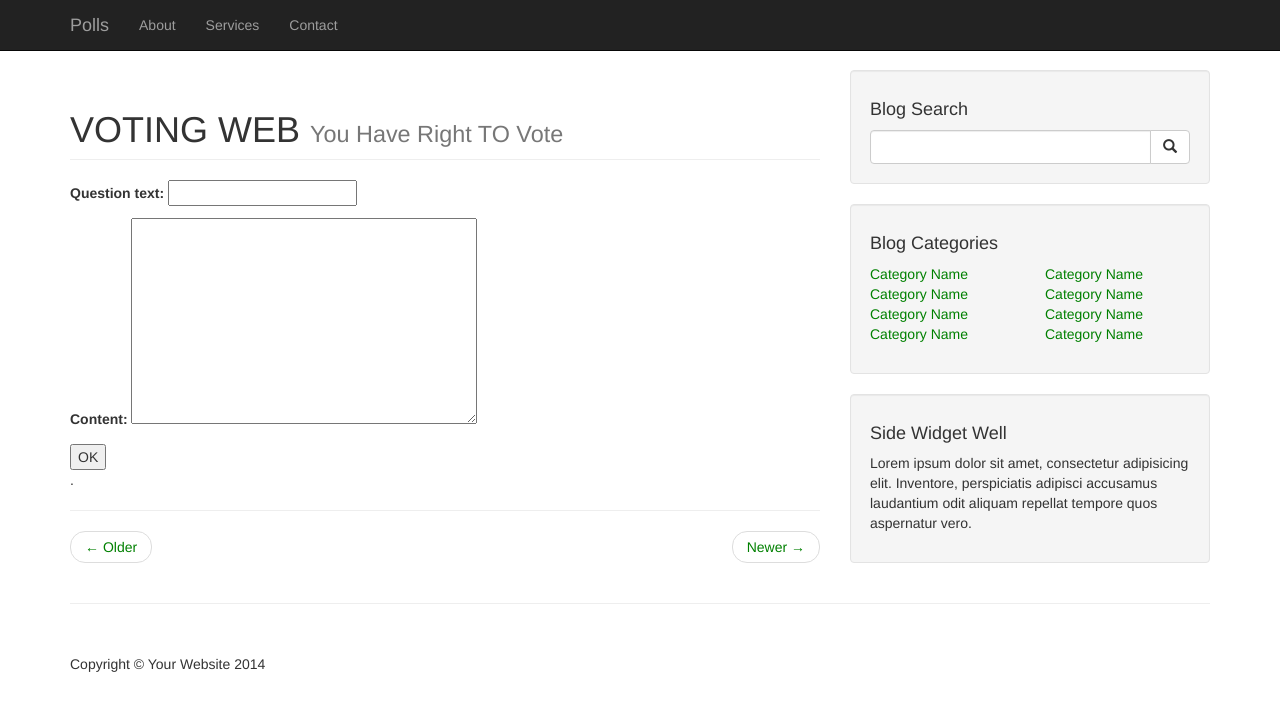
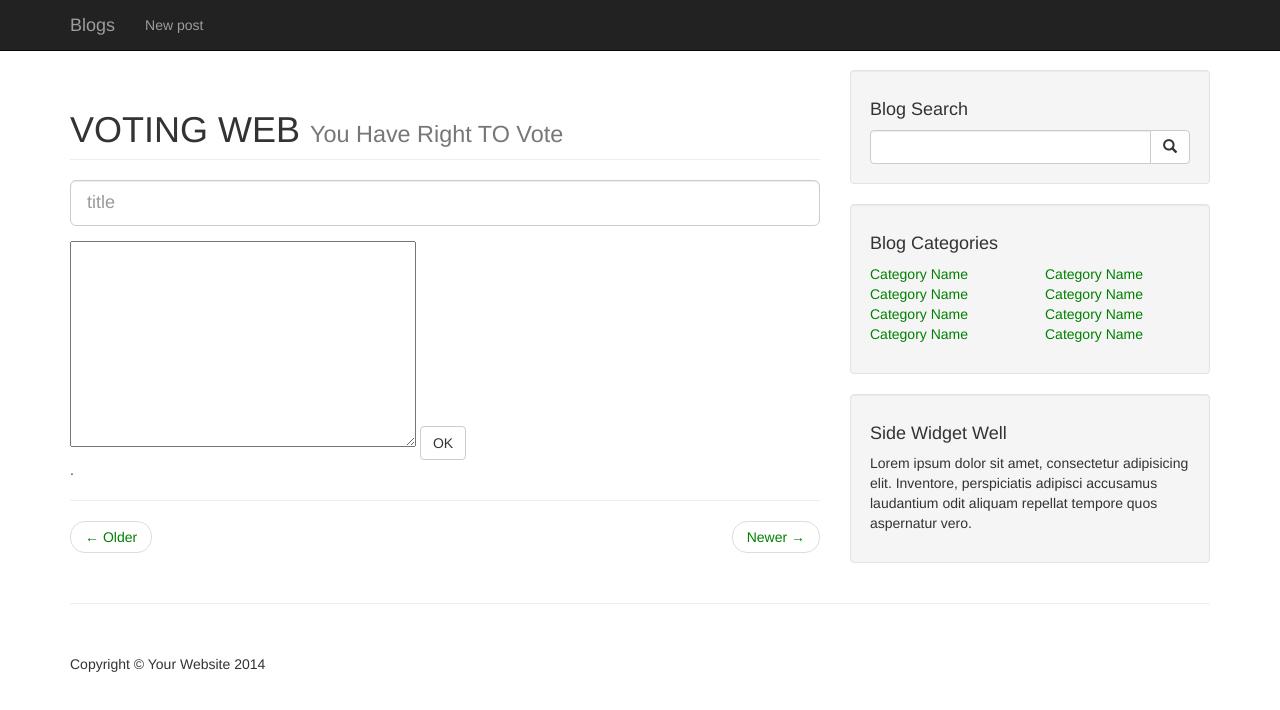
Before and after one commit to NameNolen/Django-workshop, a Django app: a page that uses mysite/polls/templates/polls/base.html in a window 1280 px wide. Shown: the top 710 px of the page. Run offline with Django 3.2, Linux system fonts and the light colour scheme; some libraries are stand-ins or nearby versions.

Commit message:
modified:   mysite/db.sqlite3 	modified:   mysite/mysite/settings.py 	modified:   mysite/polls/admin.py 	new file:   mysite/polls/migrations/0006_auto_20151209_2017.py 	new file:   mysite/polls/migrations/0007_auto_20151209_2027.py 	modified:   mysite/polls/models.py 	new file:   mysite/polls/templates/polls/addblog.html 	deleted:    mysite/polls/templates/polls/addquestion.html 	modified:   mysite/polls/templates/polls/base.html 	modified:   mysite/polls/templates/polls/index.html 	modified:   mysite/polls/templates/polls/results.html 	modified:   mysite/polls/urls.py 	modified:   mysite/polls/views.py

```diff
--- a/mysite/polls/models.py
+++ b/mysite/polls/models.py
@@ -6,12 +6,12 @@ from django.core.urlresolvers import   reverse
 from ckeditor_uploader.fields import RichTextUploadingField
 
 # Create your models here.
-class Question(models.Model):
+class Blog(models.Model):
 	content=RichTextUploadingField(blank=True)
-	question_text=models.CharField(max_length=200)
+	title=models.CharField(max_length=200)
 	pub_date=models.DateTimeField('date published', default=timezone.now)
 	def __unicode__(self):
-		return self.question_text
+		return self.title
 	def was_published_recently(self):
 		now=timezone.now()
 		return now - datetime.timedelta(days=1)  <= self.pub_date <=now
@@ -19,7 +19,7 @@ class Question(models.Model):
 	was_published_recently.boolean=True
 	was_published_recently.short_description='Published recently?'
 class Choice(models.Model):
-	question=models.ForeignKey(Question)
+	question=models.ForeignKey(Blog)
 	choice_text=models.CharField(max_length=200)
 	votes=models.IntegerField(default=0)
 	def __unicode__(self):
--- /dev/null
+++ b/mysite/polls/templates/polls/addblog.html
@@ -0,0 +1,16 @@
+ {% extends "polls/base.html" %}
+{% block content%}
+
+<form  method="post">
+{% csrf_token %}
+
+{{ form.media }}
+
+<input id="id_title" name="title" class="form-control input-lg" type="text" placeholder="title">
+<div class="form-group">	</div>
+{{ form.content }}
+
+<button type="submit" class="btn btn-default">OK</button>
+</form>
+
+{% endblock %}
--- a/mysite/polls/templates/polls/addquestion.html
+++ /dev/null
@@ -1,14 +0,0 @@
- {% extends "polls/base.html" %}
-{% block content%}
-
-<form  method="post">
-{% csrf_token %}
-
-{{ form.media }}
-{{ form.as_p }}
-<input type="submit" value="OK"/>
-</form>
-
-
-
-{% endblock %}
--- a/mysite/polls/templates/polls/base.html
+++ b/mysite/polls/templates/polls/base.html
@@ -40,19 +40,13 @@
                     <span class="icon-bar"></span>
                     <span class="icon-bar"></span>
                 </button>
-                <a class="navbar-brand" href="{% url  'polls:index'  %}">Polls</a>
+                <a class="navbar-brand" href="{% url  'polls:index'  %}">Blogs</a>
             </div>
             <!-- Collect the nav links, forms, and other content for toggling -->
             <div class="collapse navbar-collapse" id="bs-example-navbar-collapse-1">
                 <ul class="nav navbar-nav">
                     <li>
-                        <a href="#">About</a>
-                    </li>
-                    <li>
-                        <a href="#">Services</a>
-                    </li>
-                    <li>
-                        <a href="#">Contact</a>
+                        <a href="{% url  'polls:BlogCreate'  %}">New post</a>
                     </li>
                 </ul>
             </div>
--- a/mysite/polls/templates/polls/results.html
+++ b/mysite/polls/templates/polls/results.html
@@ -1,14 +1,14 @@
  {% extends "polls/base.html" %}
 {% block content%}
 
- <h1>{{ question.question_text }}</h1>
+ <h1>{{ blog.title }}</h1>
 
  <u1>
- {% for choice in question.choice_set.all %}
+ {% for choice in blog.choice_set.all %}
 	<li>{{ choice.choice_text }} -- {{ choice.votes }} vote{{choice.votes|pluralize }}</li>
 {% endfor %}
 </u1>
 
-<a href="{% url 'polls:detail' question.id %}">Vote again?</a>
+<a href="{% url 'polls:detail' blog.id %}">Vote again?</a>
 
 {% endblock %}
--- a/mysite/polls/urls.py
+++ b/mysite/polls/urls.py
@@ -7,7 +7,7 @@ urlpatterns=[
      url(r'^$',views.IndexView.as_view(),name='index'),
      url(r'^(?P<pk>[0-9]+)/$',views.DetailView.as_view(),name='detail'),
      url(r'^(?P<pk>[0-9]+)/results/$',views.ResultsView.as_view(),name='results'),
-     url(r'^(?P<question_id>[0-9]+)/vote/$',views.vote,name='vote'),
-     url(r'^add/$', views.QuestionCreate.as_view(), name='QuestionCreate'),
-     url(r'^update/(?P<pk>[0-9]+)/$', views.QuestionUpdate.as_view(), name='QuestionUpdate'),
+     url(r'^(?P<blog_id>[0-9]+)/vote/$',views.vote,name='vote'),
+     url(r'^add/$', views.BlogCreate.as_view(), name='BlogCreate'),
+     url(r'^update/(?P<pk>[0-9]+)/$', views.BlogUpdate.as_view(), name='BlogUpdate'),
   ]
--- a/mysite/polls/views.py
+++ b/mysite/polls/views.py
@@ -8,38 +8,38 @@ from django.utils import timezone
 from django.views.generic.edit import CreateView,UpdateView,DeleteView
 #from django.template import RequestContext,loader
 #from django.shortcuts import render
-from  .models import  Choice,Question
+from  .models import  Choice,Blog
 
 # Create your views here.
 class IndexView(generic.ListView):
 	template_name='polls/index.html'
-	context_object_name='latest_question_list'
+	context_object_name='latest_blog_list'
 
 	def get_queryset(self):
-		"""Return the last five published question.(not including those set to  bo published in the future)."""
-		return Question.objects.filter(
-			pub_date__lte=timezone.now()).order_by('-pub_date')[:5]
+		"""Return the last five published blog.(not including those set to  bo published in the future)."""
+		return  Blog.objects.filter(
+			pub_date__lte=timezone.now()).order_by('-pub_date')
 
 class DetailView(generic.DetailView):
-	model=Question
+	model=Blog
 	template_name='polls/detail.html'
 	def get_queryset(self):
 		"""
-		Excludes any questions that aren't published yet.
+		Excludes any blogs that aren't published yet.
 		"""
-		return Question.objects.filter(pub_date__lte=timezone.now())
+		return Blog.objects.filter(pub_date__lte=timezone.now())
 class ResultsView(generic.DetailView):
-	model=Question
+	model=Blog
 	template_name='polls/results.html'
 
-def vote(request,question_id):
-	p=get_object_or_404(Question,pk=question_id)
+def vote(request,blog_id):
+	p=get_object_or_404(Blog,pk=blog_id)
 	try:
 		selected_choice=p.choice_set.get(pk=request.POST['choice'])
 	except (KeyError,Choice.DoesNotExist):
-		#Redisplay the question voting form.
+		#Redisplay the blog voting form.
 		return render(request,'polls/detail.html',{
-			'question':p,
+			'blog':p,
 			'error_message':"You didn't seletc a choice.",
 		})
 	else:
@@ -51,14 +51,14 @@ def vote(request,question_id):
 		return HttpResponseRedirect(reverse('polls:results',args=(p.id,)))
 
 
-class QuestionCreate(CreateView):
-	model=Question
-	fields=['question_text','content']
-	template_name='polls/addquestion.html'
+class BlogCreate(CreateView):
+	model=Blog
+	fields=['title','content']
+	template_name='polls/addblog.html'
 	def get_success_url(self):
 		return reverse('polls:index')
 
-class QuestionUpdate(UpdateView):
-	model=Question
-	fields=['content']
-	template_name='polls/addquestion.html'
+class BlogUpdate(UpdateView):
+	model=Blog
+	fields=['title','content']
+	template_name='polls/addblog.html'
```
Also changed, not shown: mysite/mysite/settings.py (+19 -6 lines), mysite/polls/admin.py (+6 -6 lines), mysite/polls/templates/polls/index.html (+4 -7 lines), mysite/db.sqlite3, mysite/polls/migrations/0006_auto_20151209_2017.py (added), mysite/polls/migrations/0007_auto_20151209_2027.py (added).
